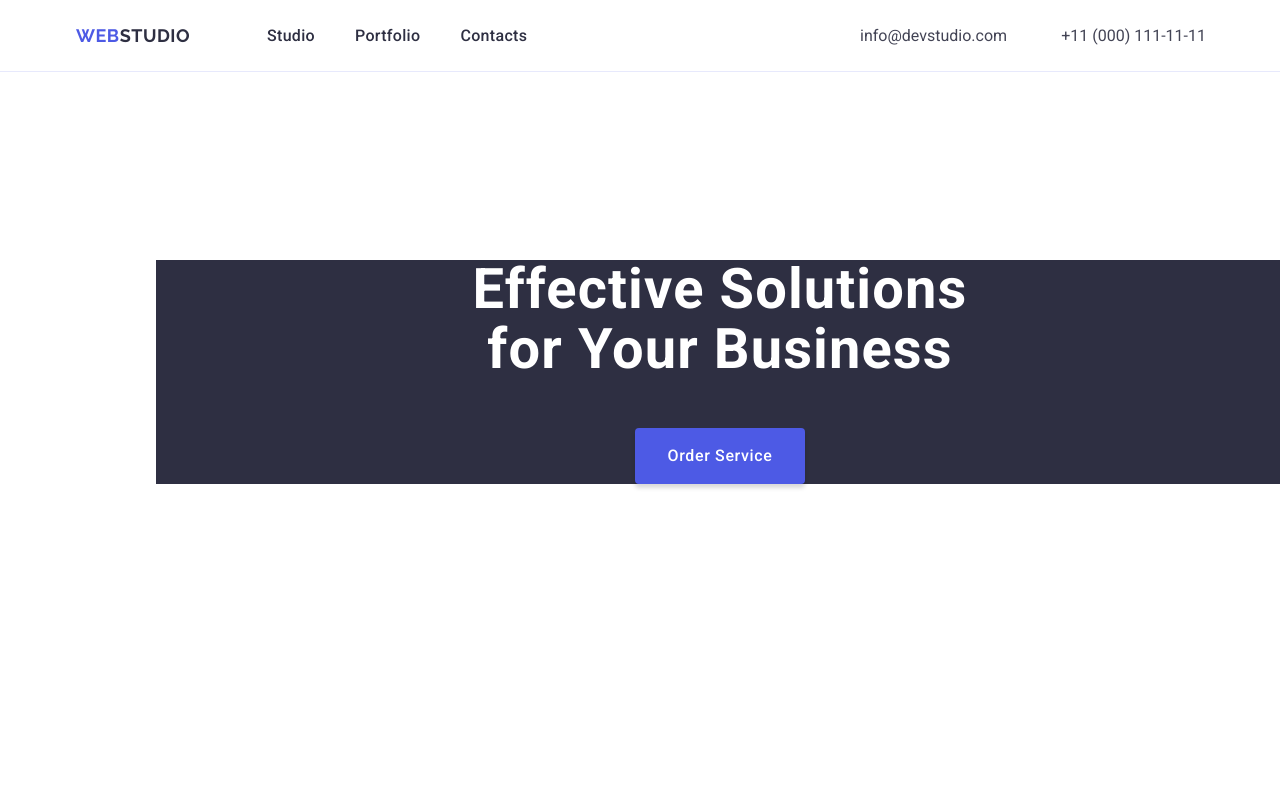
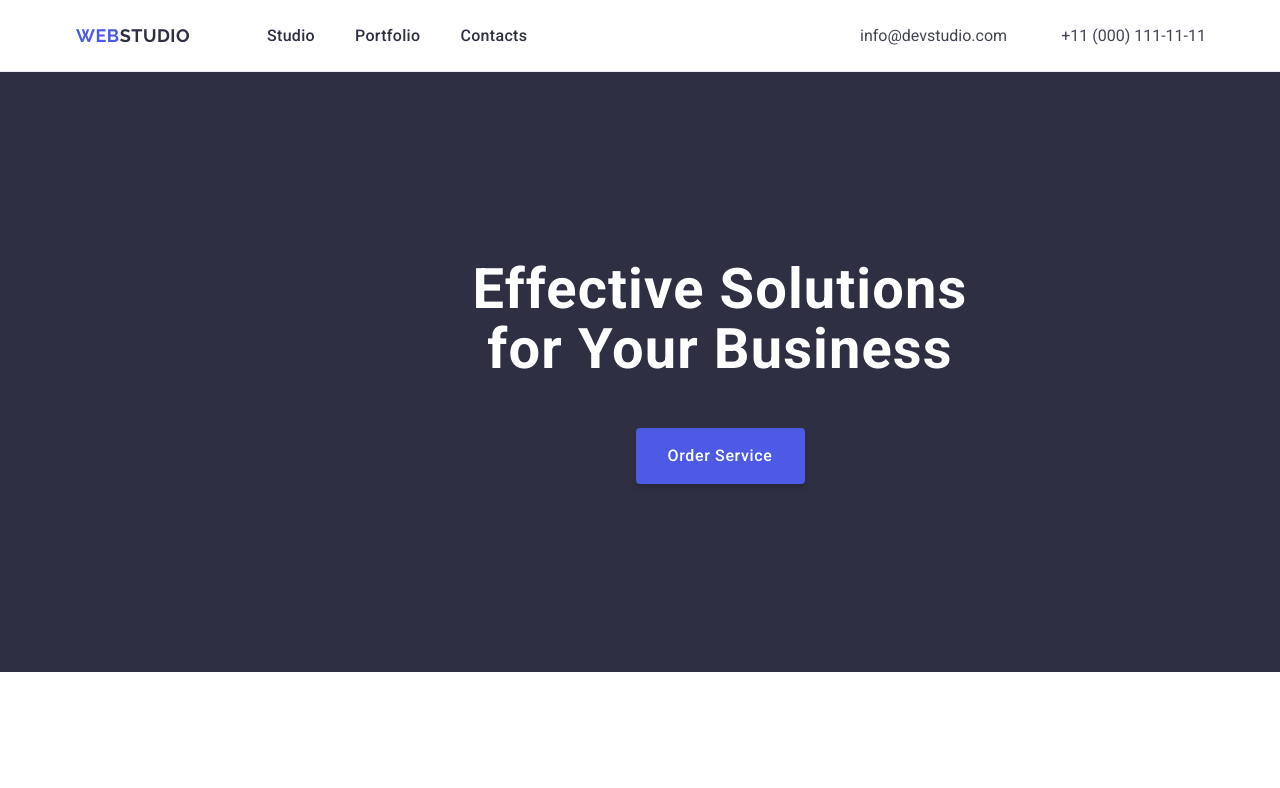
Before and after one commit to Margarita353/goit-homework-03, a plain HTML site: page index.html in a window 1280 px wide. Shown: the top 788 px of the page. Drawn offline with nearby package versions, Linux system fonts and the light colour scheme.

Commit message:
update index html

```diff
--- a/css/style.css
+++ b/css/style.css
@@ -169,9 +169,9 @@ a {
 /* SECTION-1 */
 .page-title {
     padding: 188px 0;
+    background-color: #2E2F42;
 }
-.page-title-box {
-    background-color: #2E2F42;
+/* .page-title-box {
     display: flex;
     align-items: center;
     justify-content: center;
@@ -181,10 +181,10 @@ a {
     align-items: center;
     justify-content: center;
     flex-direction: column;
-}
+/* } */
 .page-title-text {
-    margin-left: 0 auto;
-    margin-right: 0 auto;
+    margin-left: auto;
+    margin-right: auto;
     max-width: 496px;
     margin-bottom: 48px;
     color:  #ffffff;
@@ -195,7 +195,8 @@ a {
     letter-spacing: 0.02em;
 }
 .btn {
-    padding: 16px 32px;
+    margin: 0 auto;
+    display: block;
     min-width: 169px;
     height: 56px;
     font-family: Roboto, sans-serif;
--- a/index.html
+++ b/index.html
@@ -47,7 +47,7 @@
     <main class="main">
     <!-- SECTION-1 -->
         <section class="page-title">
-            <div class="container page-title-box">
+            <div class="container">
             <h1 class="page-title-text">Effective Solutions for Your Business</h1>
             <button class="btn" type="button">Order Service</button>
             </div>
```
